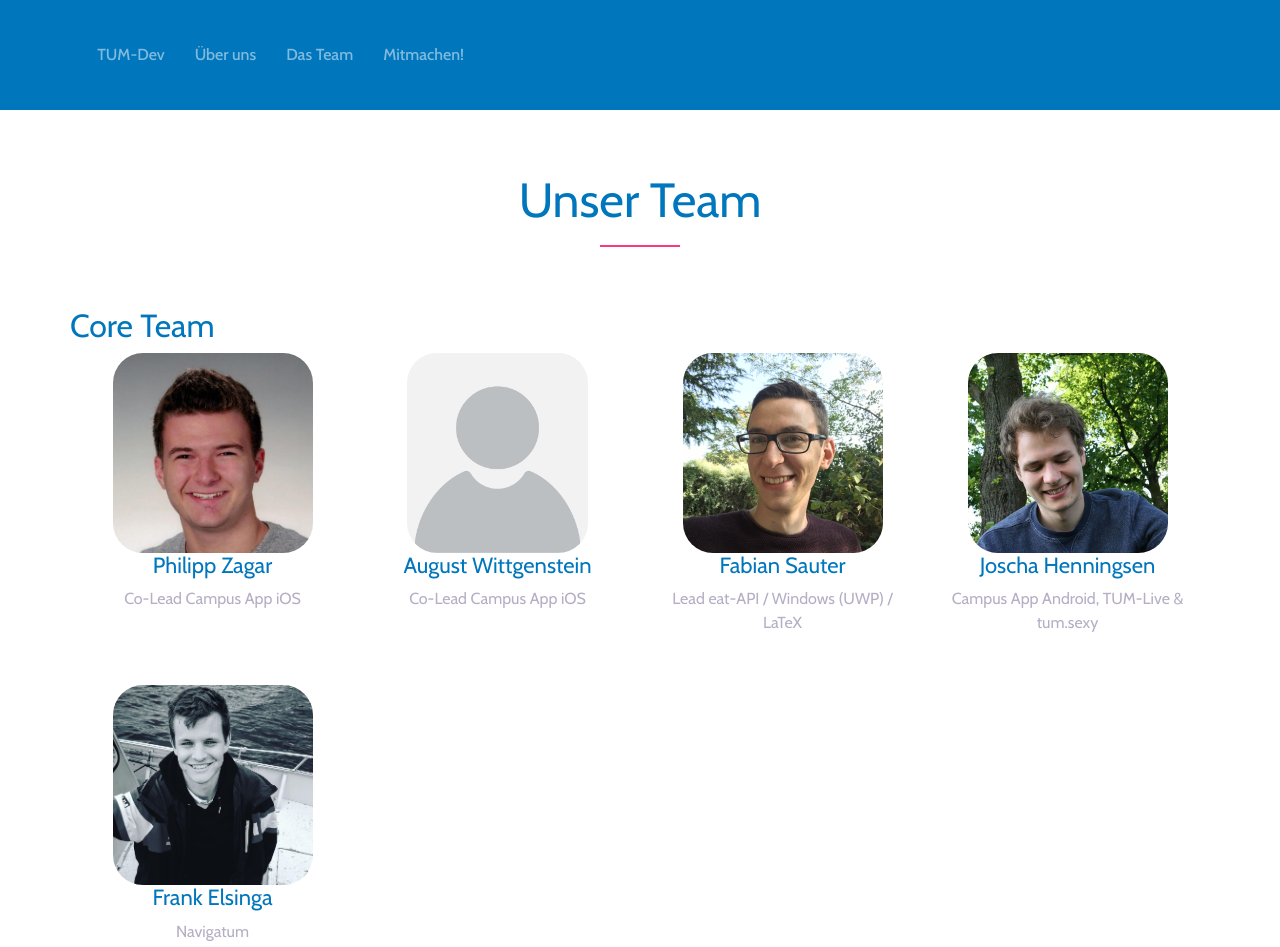
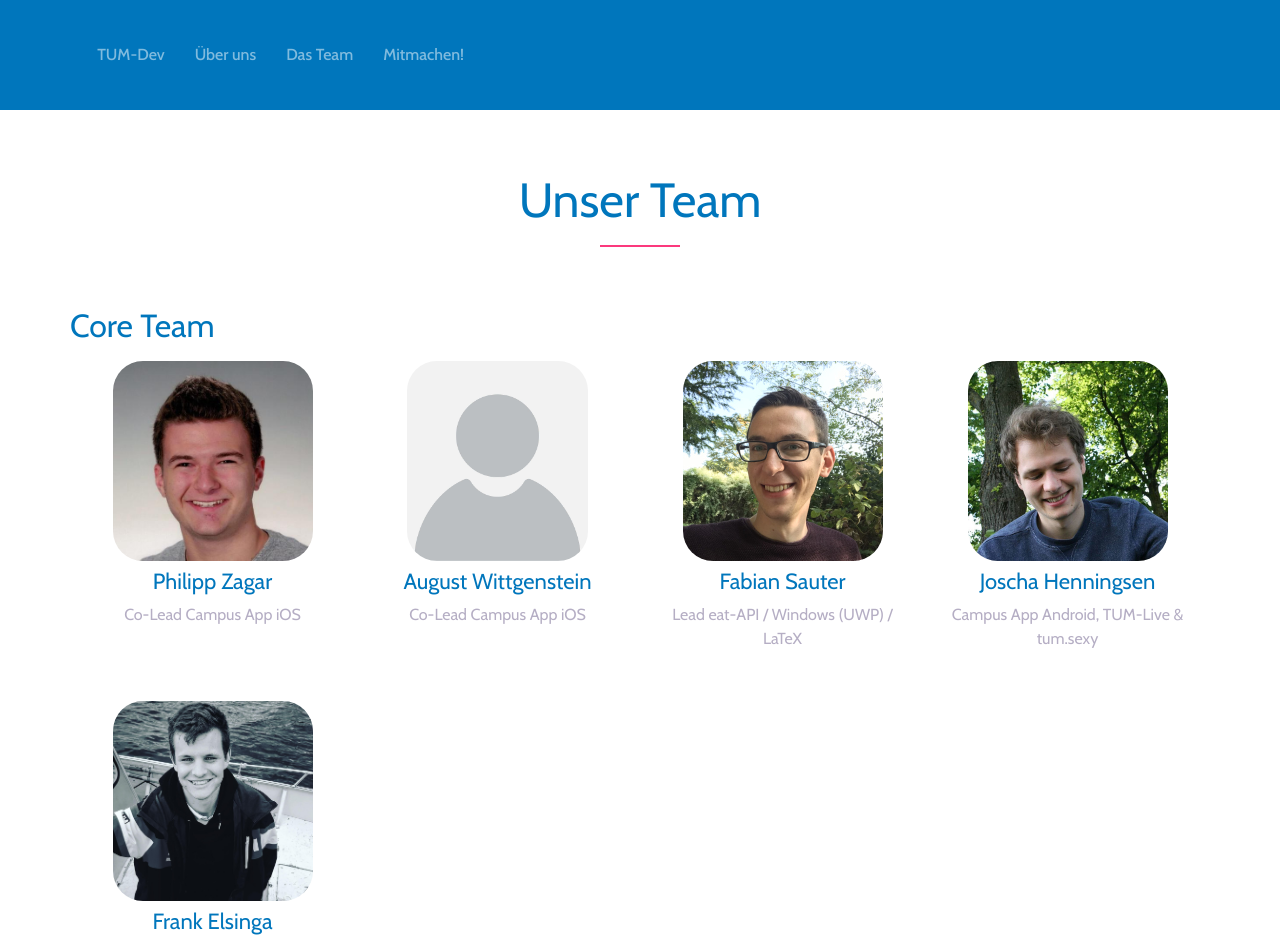
Before and after one commit to TUM-Dev/Website, a Jekyll site: the page built from _pages/team.html, in a window 1280 px wide. Shown: the top 947 px of the page. Built offline with Jekyll 4.4.1, drawn with Linux system fonts in a browser that asks for light colours.

Commit message:
Fixed spacing + responsive header centering for team page

```diff
--- a/assets/css/responsive.css
+++ b/assets/css/responsive.css
@@ -222,6 +222,10 @@
     .cool_facts_area .col-12:last-of-type .single-cool-fact {
         margin-bottom: 0;
     }
+
+    .member-type {
+        margin: 0 auto;
+    }
 }
 
 @media (min-width: 480px) and (max-width: 767px) {
--- a/assets/css/style.scss
+++ b/assets/css/style.scss
@@ -1100,6 +1100,7 @@
 
 .member-text {
   text-align: center;
+  margin-top: 8px;
 }
 
 .member-text > h4 {
@@ -1114,6 +1115,7 @@
 
 .member-type {
   color: #0076BC;
+  margin-bottom: 16px;
 }
 
 .team-hover-effects {
```
